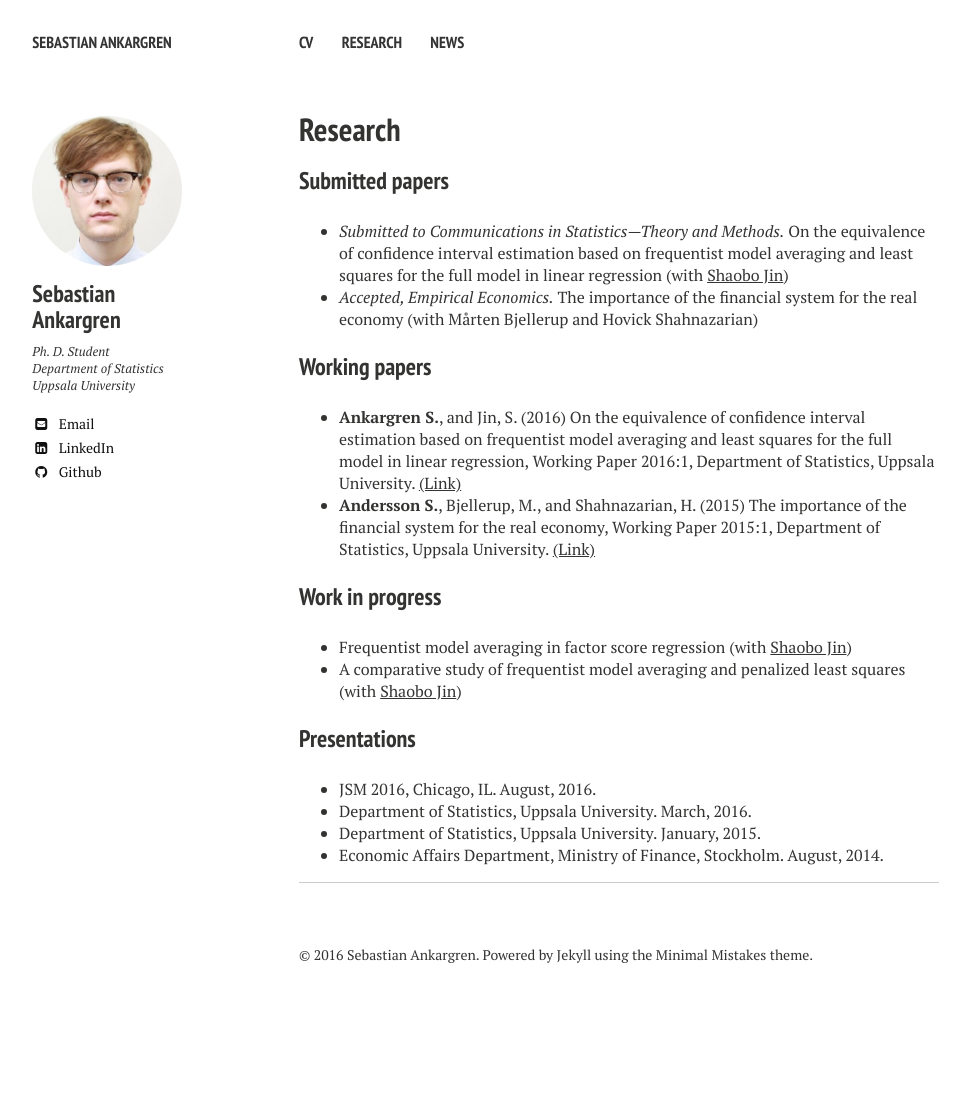
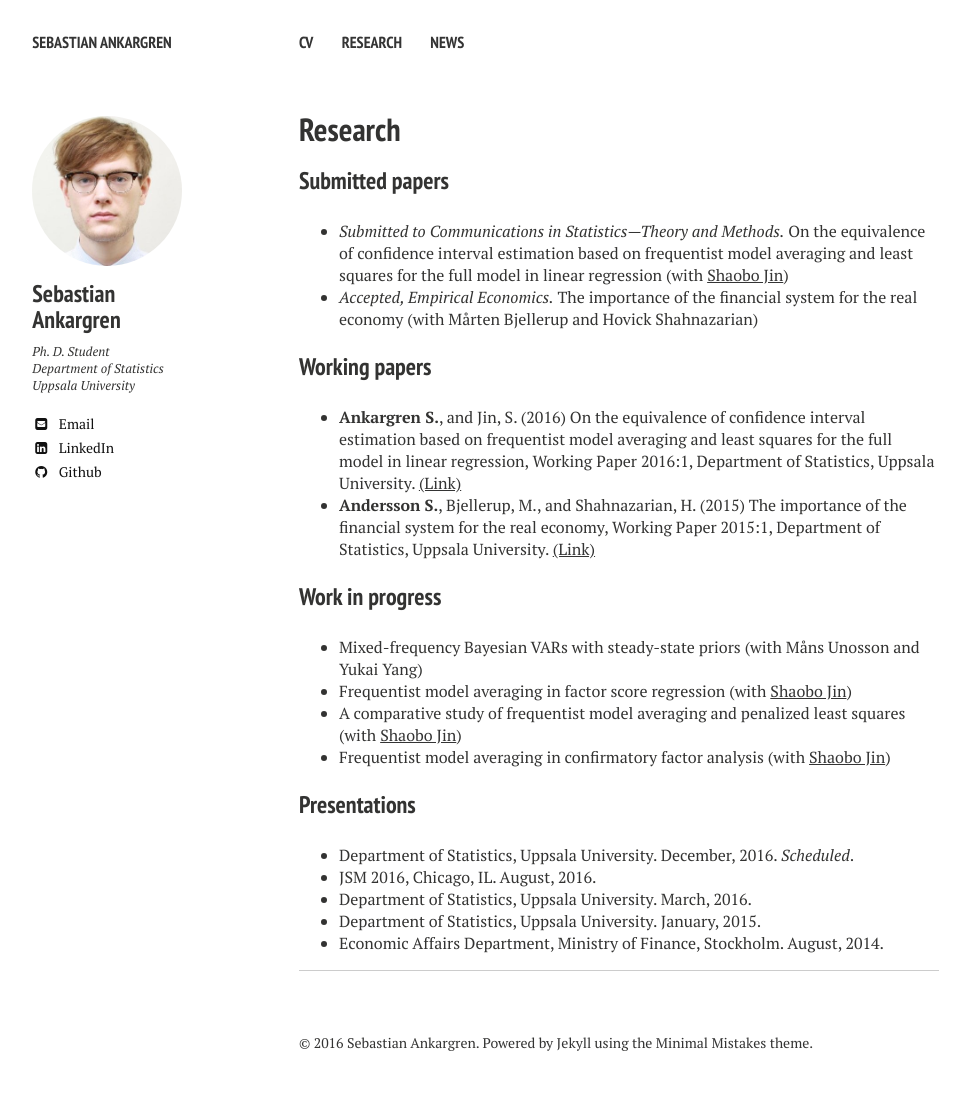
Before and after one commit to ankargren/ankargren.github.io, a Jekyll site: the page built from research/index.md, in a window 1280 px wide. Shown: the whole page, without its empty margins (21-991 px from the left). Built offline with Jekyll 4.4.1, drawn with Linux system fonts in a browser that asks for light colours; nearby versions of some CDN libraries; before the commit the page ends 1013 px from its top, so only the background shows below that.

Commit message:
Updated info.

```diff
--- a/research/index.md
+++ b/research/index.md
@@ -19,11 +19,15 @@ image:
 
 ### Work in progress
 
+* Mixed-frequency Bayesian VARs with steady-state priors (with Måns Unosson and Yukai Yang)
 * Frequentist model averaging in factor score regression (with [Shaobo Jin](http://katalog.uu.se/profile/?id=N11-1506))
 * A comparative study of frequentist model averaging and penalized least squares (with [Shaobo Jin](http://katalog.uu.se/profile/?id=N11-1506))
+* Frequentist model averaging in confirmatory factor analysis (with [Shaobo Jin](http://katalog.uu.se/profile/?id=N11-1506))
+
 
 ### Presentations
 
+* Department of Statistics, Uppsala University. December, 2016. *Scheduled*.
 * JSM 2016, Chicago, IL. August, 2016.
 * Department of Statistics, Uppsala University. March, 2016.
 * Department of Statistics, Uppsala University. January, 2015.
```
Also changed, not shown: other parts of research/index.md (+1 -1 lines), cv/index.md (+3 -2 lines).
